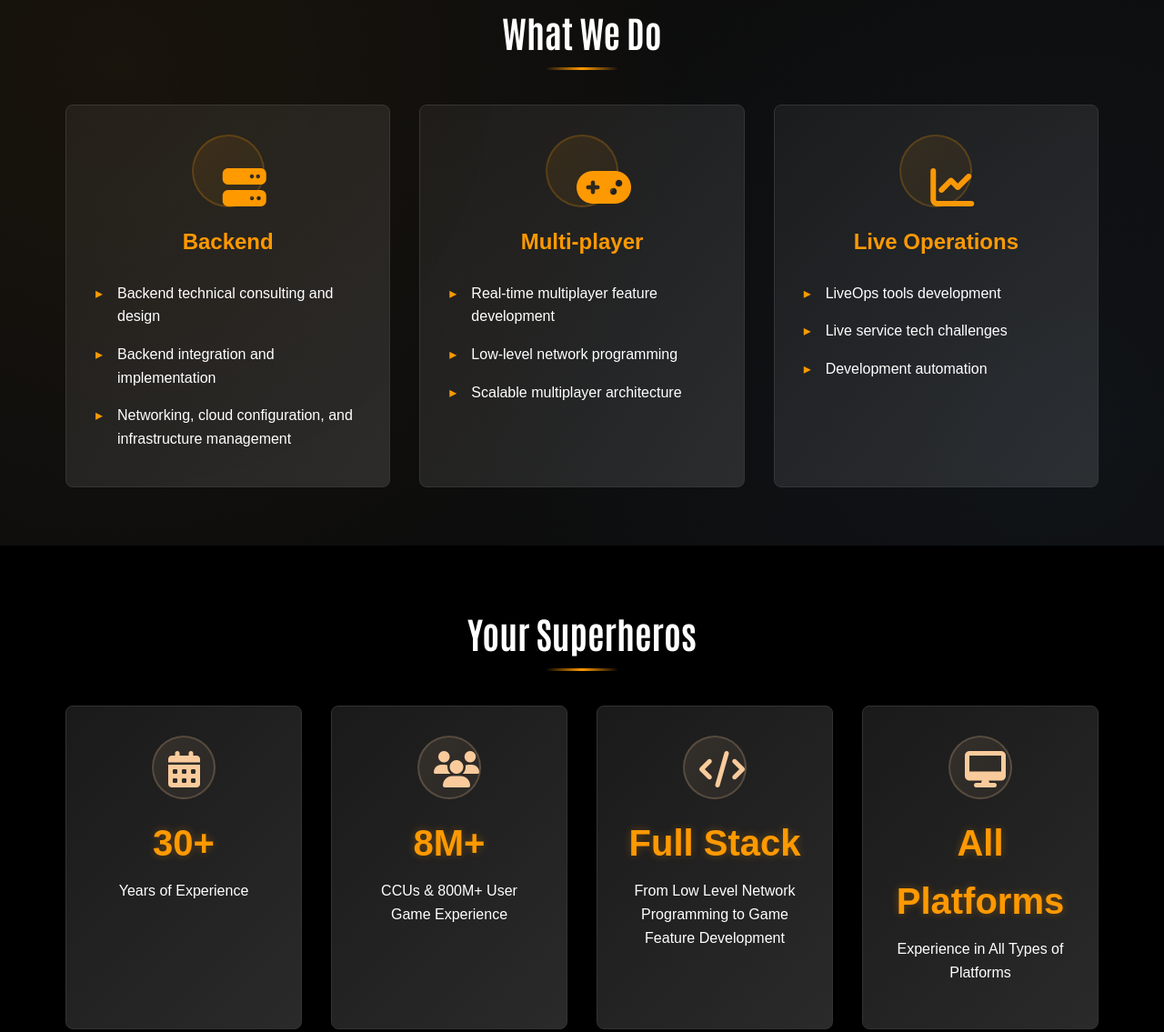
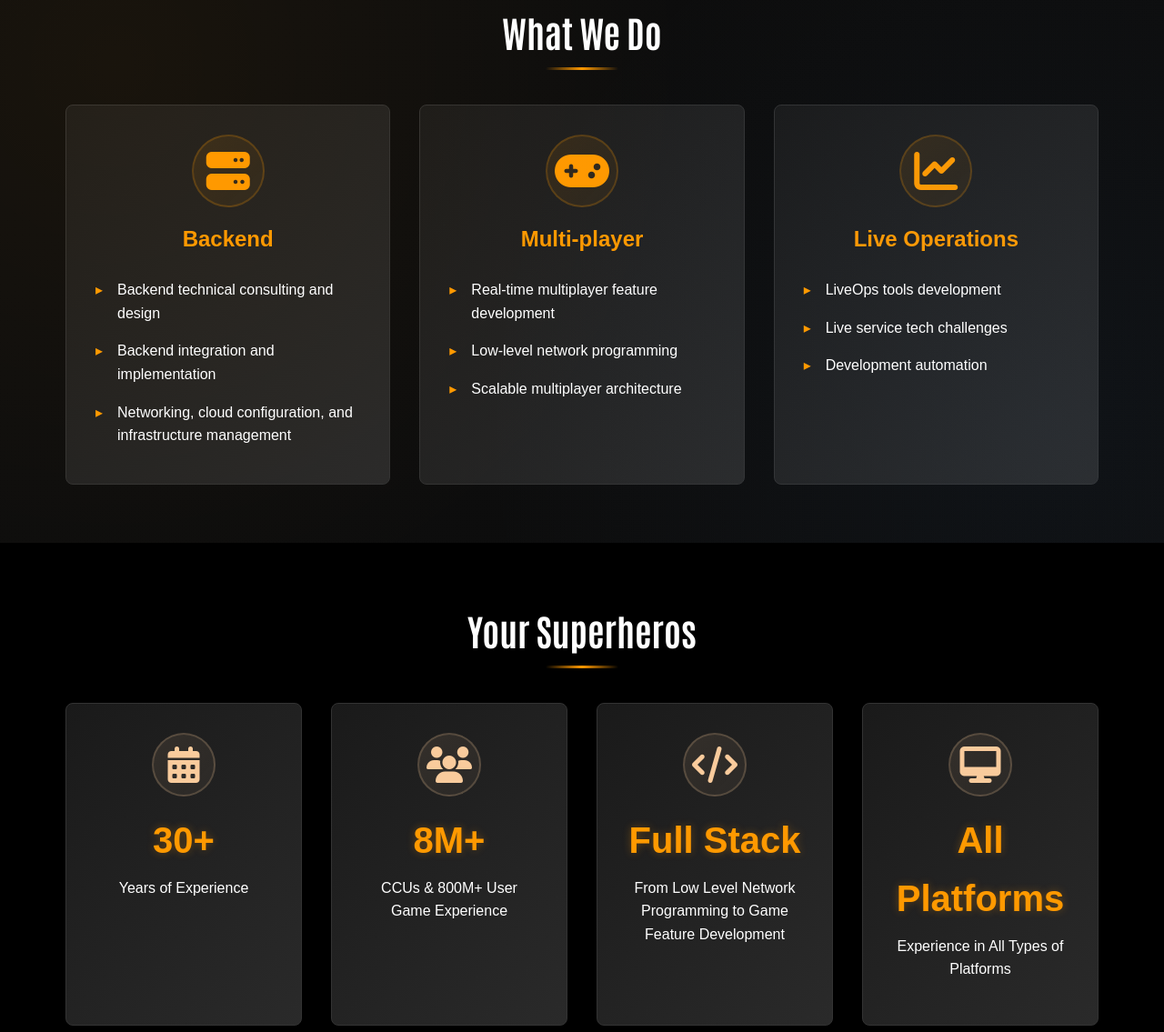
Before and after one commit to CosmoUniverse/cosmouniverse.github.io, a plain HTML site: page index.html in a window 1280 px wide. Shown: the part 822-1957 px from the top of the page at 91% size. Drawn offline with Linux system fonts and the light colour scheme.

Commit message:
checkpoint

```diff
--- a/styles.css
+++ b/styles.css
@@ -251,14 +251,15 @@ p {
     font-size: 3rem;
     color: var(--primary-color);
     background: linear-gradient(135deg, rgba(255, 153, 0, 0.1) 0%, rgba(255, 153, 0, 0.05) 100%);
-    padding: var(--spacing-md);
     border-radius: 50%;
-    display: inline-block;
+    display: inline-flex;
+    align-items: center;
+    justify-content: center;
     width: 80px;
     height: 80px;
-    line-height: 48px;
     transition: all 0.3s ease;
     border: 2px solid rgba(255, 153, 0, 0.2);
+    margin: 0 auto;
 }
 
 .service-card:hover .service-icon i {
@@ -333,20 +334,22 @@ p {
 /* Expertise Icons */
 .expertise-icon {
     margin-bottom: var(--spacing-sm);
+    text-align: center;
 }
 
 .expertise-icon i {
     font-size: 2.5rem;
     color: var(--secondary-color);
     background: linear-gradient(135deg, rgba(249, 203, 156, 0.1) 0%, rgba(249, 203, 156, 0.05) 100%);
-    padding: var(--spacing-sm);
     border-radius: 50%;
-    display: inline-block;
+    display: inline-flex;
+    align-items: center;
+    justify-content: center;
     width: 70px;
     height: 70px;
-    line-height: 38px;
     transition: all 0.3s ease;
     border: 2px solid rgba(249, 203, 156, 0.2);
+    margin: 0 auto;
 }
 
 .expertise-item:hover .expertise-icon i {
```
